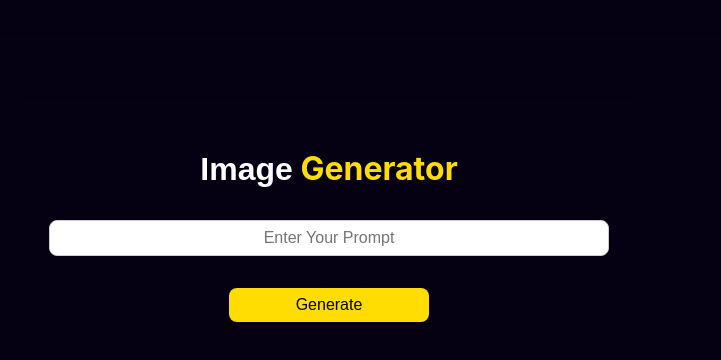
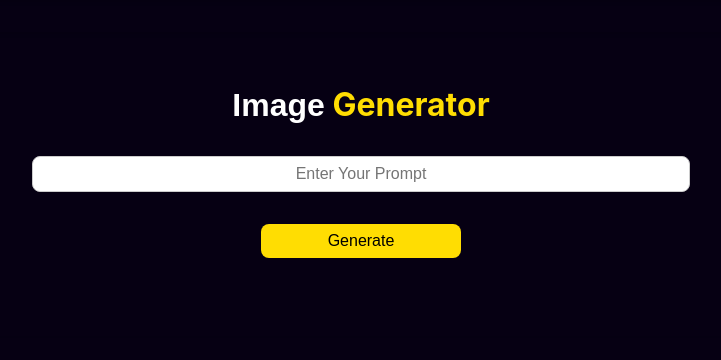
Before and after one commit to tanmay23here/image-generator, a React (Create React App) app: page / in a window 1280 px wide. Shown: the top 360 px of the page, without its empty margins (311-1032 px from the left). Built offline with nearby package versions, Linux system fonts and the light colour scheme.

Commit message:
Update ImageGen.jsx

```diff
--- a/src/components/ImageGen.jsx
+++ b/src/components/ImageGen.jsx
@@ -48,7 +48,7 @@ const ImageGenerator = () => {
               value={input}
               className='Prompt'
               onChange={(e) => setInput(e.target.value)}
-              style={{ ...styles.input, width: '100%' }}
+              style={{ ...styles.input, width: '40rem' }}
               placeholder="Enter Your Prompt"
             />
           </div>
@@ -84,6 +84,9 @@ const styles = {
     padding: '2rem',
     borderRadius: '10px',
     boxShadow: 'inset 0 2px 4px rgba(0, 0, 0, 0.1)',
+    width: '100%',
+    maxWidth: '800px',
+    margin: '0 auto',
   },
   heading: {
     fontSize: '2rem',
@@ -95,7 +98,7 @@ const styles = {
     flexDirection: 'column',
     alignItems: 'stretch',
     marginBottom: '2rem',
-    width: '35rem',
+    width: '100%',
   },
   row: {
     display: 'flex',
@@ -107,6 +110,7 @@ const styles = {
     fontSize: '1rem',
     border: '1px solid #ccc',
     borderRadius: '0.5rem',
+    width: '35rem',
   },
   button: {
     padding: '0.5rem 1rem',
```
